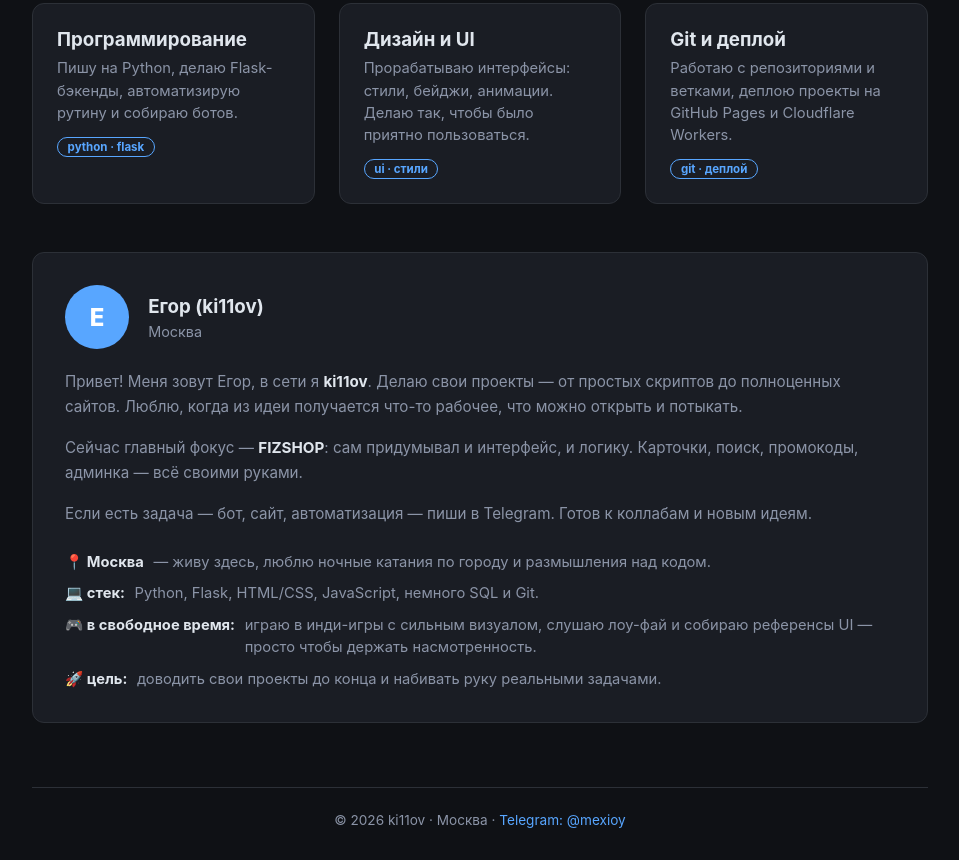
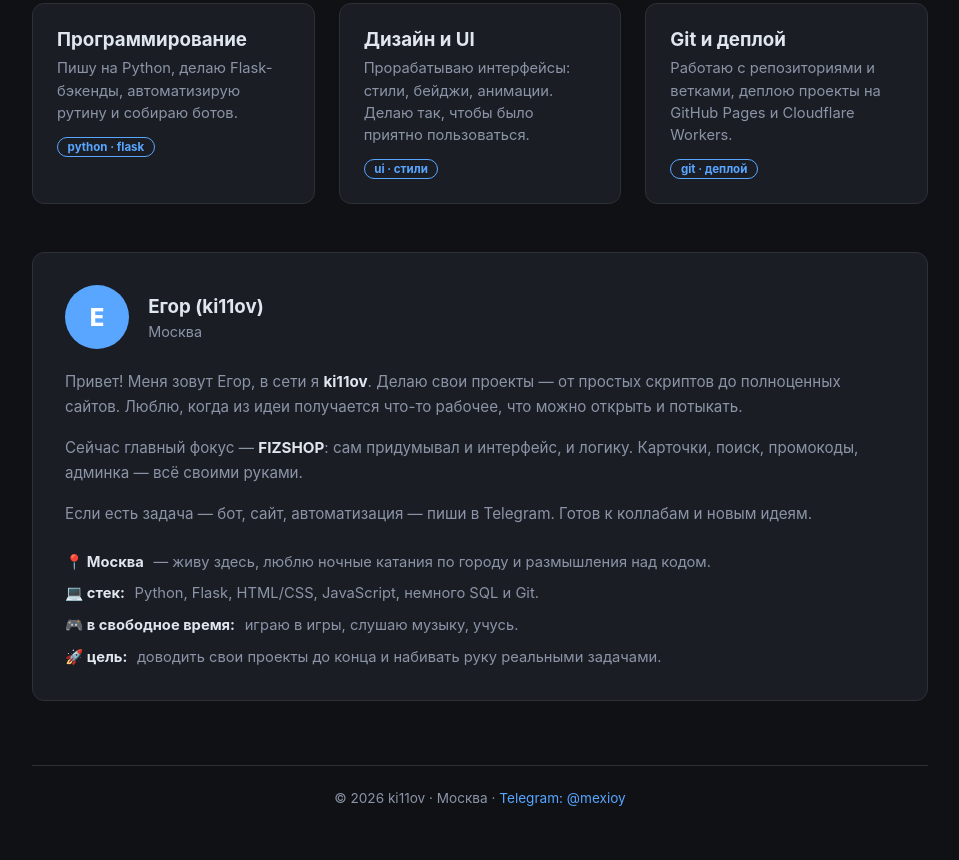
Before and after one commit to ki11ov/ki11ov.github.io, a plain HTML site: page biography/index.html in a window 1280 px wide. Shown: the part 445-1305 px from the top of the page, without its empty margins (160-1119 px from the left). After the commit the page ends 1283 px from the top, so only its background shows below. Drawn offline with Linux system fonts and the light colour scheme.

Commit message:
Update index.html

```diff
--- a/biography/index.html
+++ b/biography/index.html
@@ -178,7 +178,7 @@
       <div class="facts">
         <div class="fact"><b>📍 Москва</b> — живу здесь, люблю ночные катания по городу и размышления над кодом.</div>
         <div class="fact"><b>💻 стек:</b> Python, Flask, HTML/CSS, JavaScript, немного SQL и Git.</div>
-        <div class="fact"><b>🎮 в свободное время:</b> играю в инди-игры с сильным визуалом, слушаю лоу-фай и собираю референсы UI — просто чтобы держать насмотренность.</div>
+        <div class="fact"><b>🎮 в свободное время:</b> играю в игры, слушаю музыку, учусь.</div>
         <div class="fact"><b>🚀 цель:</b> доводить свои проекты до конца и набивать руку реальными задачами.</div>
       </div>
     </section>
```
